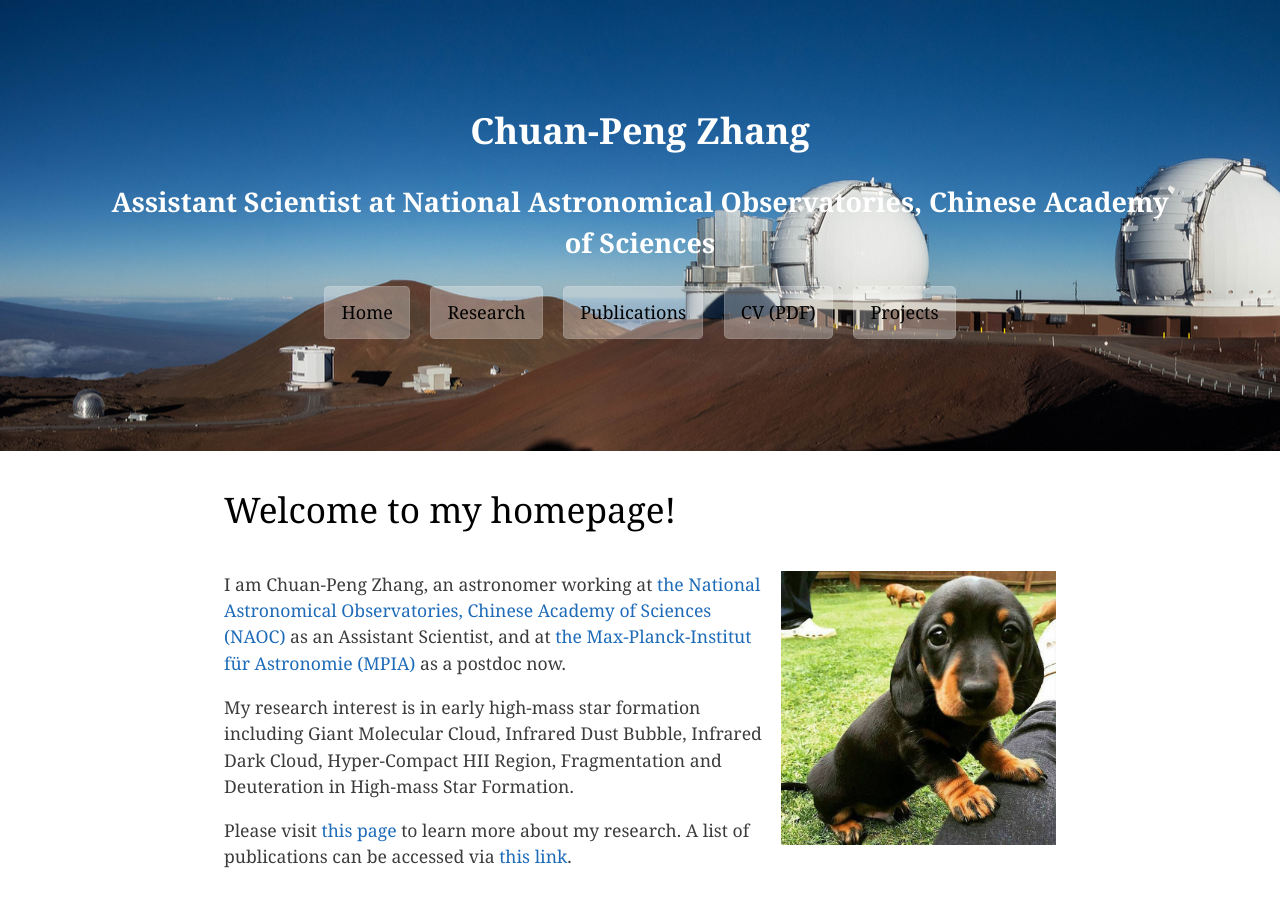
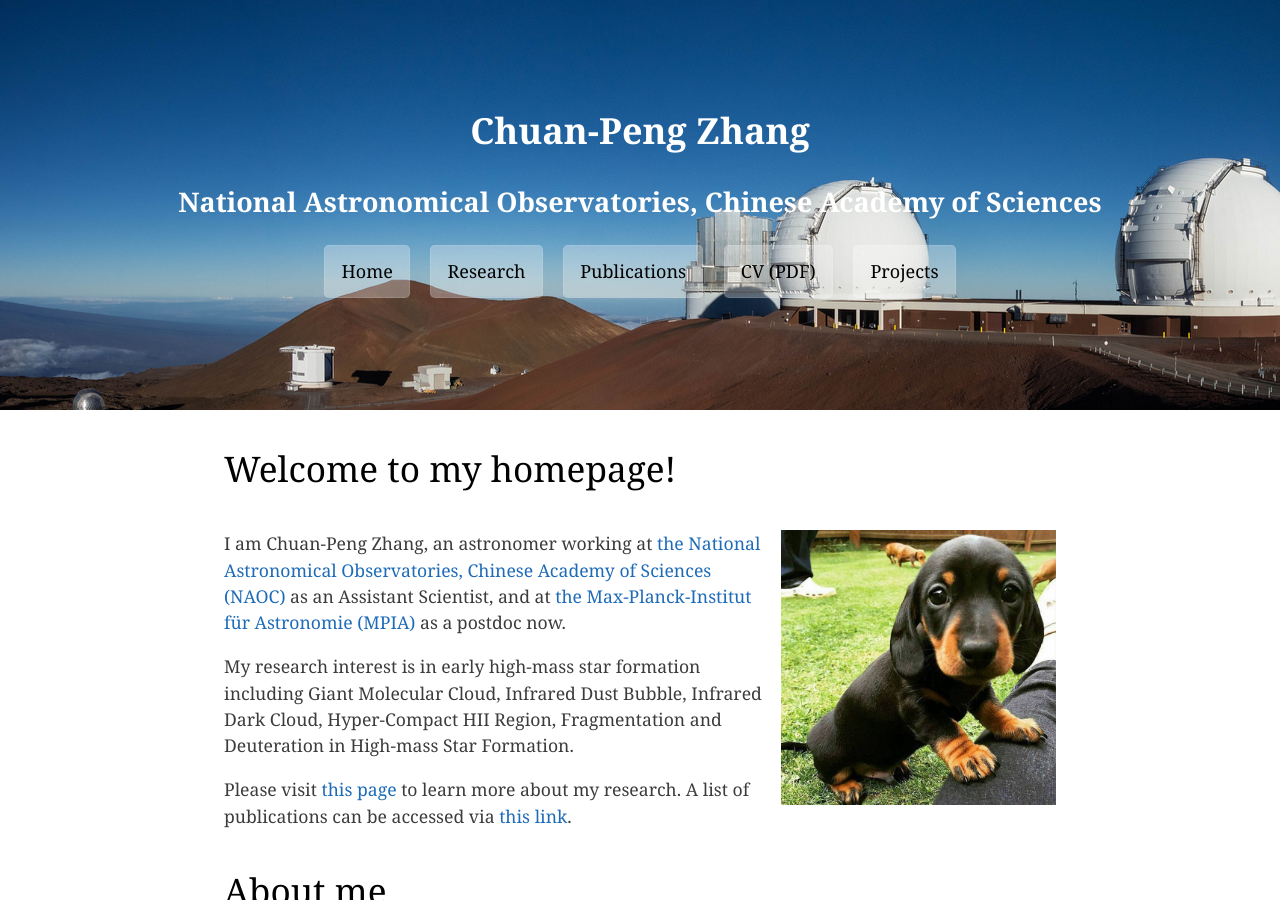
Before and after one commit to zcp521/zcp521.github.io, a Jekyll site: the page built from index.html, in a window 1280 px wide and 900 px high. Built offline with Jekyll 4.4.1, drawn with Linux system fonts in a browser that asks for light colours; the list of posts is cut into pages by our own code.

Commit message:
Initial commit

```diff
--- a/index.html
+++ b/index.html
@@ -1,7 +1,7 @@
 ---
 layout: default
 title: "Chuan-Peng Zhang"
-tagline: "Assistant Scientist at National Astronomical Observatories, Chinese Academy of Sciences"
+tagline: "National Astronomical Observatories, Chinese Academy of Sciences"
 ---
 
 <p style="color: black; font-size: 200%; text-align: left;">Welcome to my homepage!</p>
```
